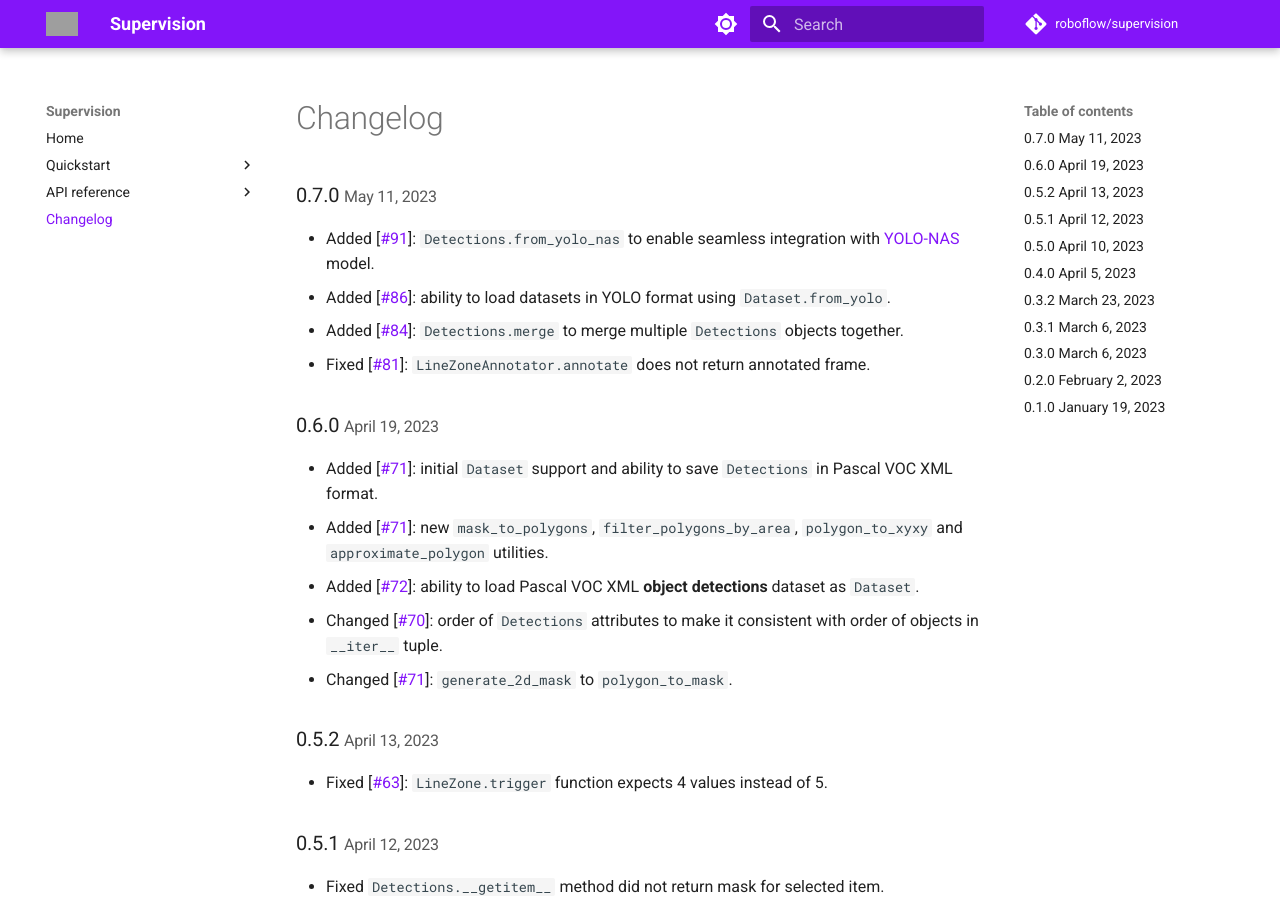
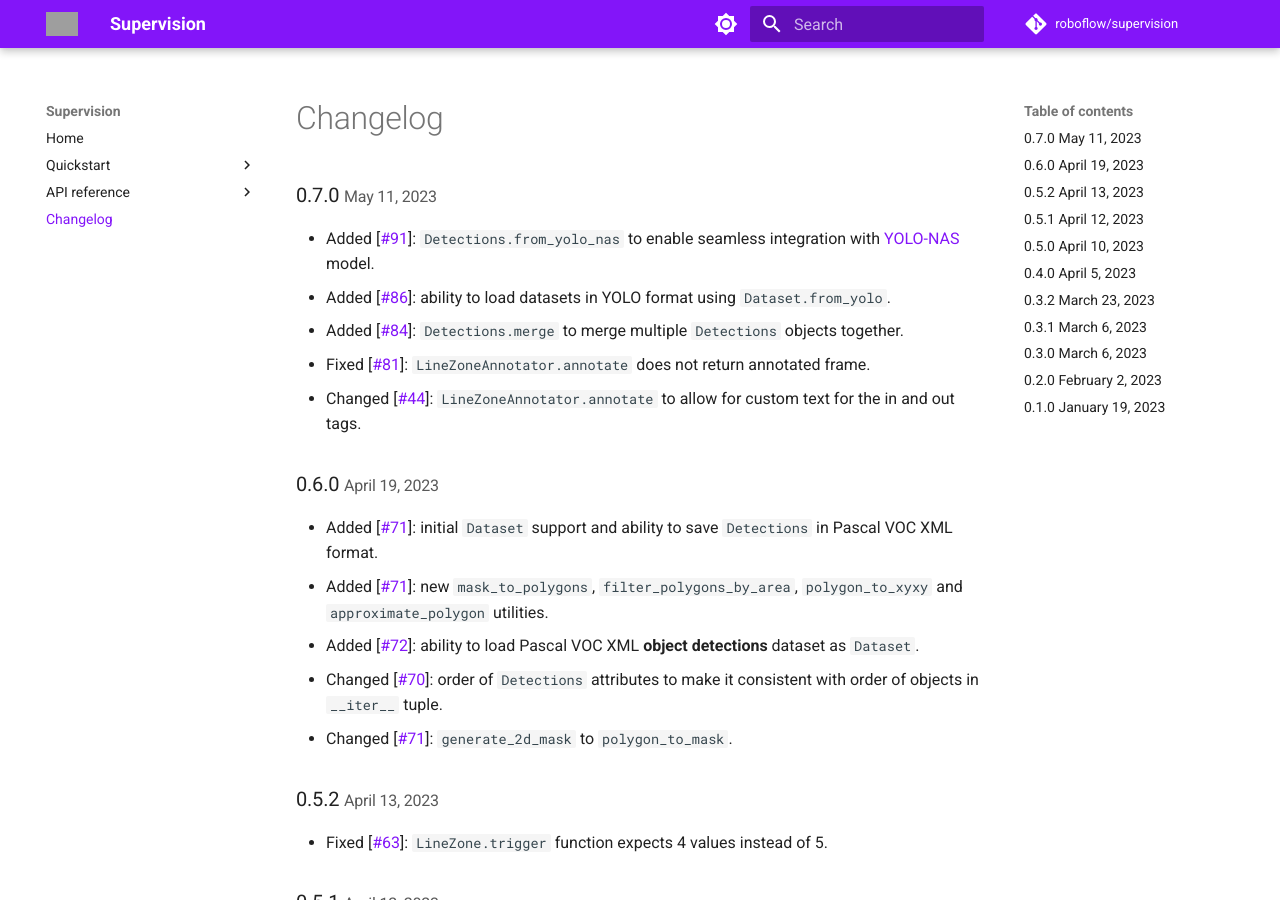
Before and after one commit to tophusna/supervision, an MkDocs documentation site: the page built from docs/changelog.md, in a window 1280 px wide and 900 px high. Built offline with MkDocs 1.6.1 and Material for MkDocs 9.7.7, drawn with Linux system fonts in a browser that asks for light colours; comment, search, counter and statistics services are not loaded; grey boxes are pictures that could not be loaded.

Commit message:
🪵 `0.7.0` release changelog

```diff
--- a/docs/changelog.md
+++ b/docs/changelog.md
@@ -4,6 +4,7 @@
 - Added [[#86](https://github.com/roboflow/supervision/pull/86)]: ability to load datasets in YOLO format using `Dataset.from_yolo`.
 - Added [[#84](https://github.com/roboflow/supervision/pull/84)]: `Detections.merge` to merge multiple `Detections` objects together.
 - Fixed [[#81](https://github.com/roboflow/supervision/pull/81)]: `LineZoneAnnotator.annotate` does not return annotated frame.
+- Changed [[#44](https://github.com/roboflow/supervision/pull/44)]: `LineZoneAnnotator.annotate` to allow for custom text for the in and out tags.
 
 ### 0.6.0 <small>April 19, 2023</small>
 
```
